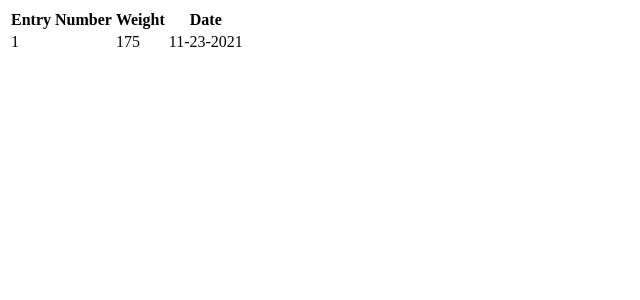
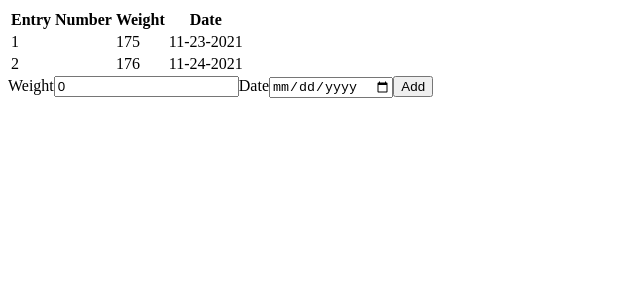
Before and after one commit to caitevanish/dcc-react-WeightTutorial, a React (Create React App) app: page / in a window 1280 px wide. Shown: the top 300 px of the page, without its empty margins (0-640 px from the left). Built offline with nearby package versions, Linux system fonts and the light colour scheme.

Commit message:
Modified the App function in App.js. Added AddEntryForm, created the AddEntryForm child variable with handleSubmit function, form handling, and a button.

```diff
--- a/src/App.js
+++ b/src/App.js
@@ -1,13 +1,22 @@
 import React, { useState } from 'react';
 import DisplayEntries from './Components/DisplayEntries/DisplayEntries'
+import AddEntryForm from './Components/AddEntry/AddEntryForm'
 
 function App() {
 
-  const[entries, setEntries] = useState([{weight: 175, date: '11-23-2021'}])
+  const[entries, setEntries] = useState([{weight: 175, date: '11-23-2021'}, {weight: 176, date: '11-24-2021'}] )
+
+  function addNewEntry(entry){
+
+    let tempEntries = [ ...entries, entry];
+
+    setEntries(tempEntries);
+  }
 
   return (
     <div>
       <DisplayEntries parentEntries={entries} />
+      <AddEntryForm AddNewEntry={addNewEntry}/>
 
     </div>
   );
--- /dev/null
+++ b/src/Components/AddEntry/AddEntryForm.jsx
@@ -0,0 +1,31 @@
+import React, { useState } from 'react';
+
+
+
+const AddEntryForm = (props) => {
+
+  const [weight, setWeight] = useState(0);
+  const [date,setDate] = useState('');
+
+  function handleSubmit(event){
+    event.preventDefault(); //prevent page from refreshing
+    let newEntry = {
+      weight: weight,
+      date: date
+    };
+    console.log(newEntry);
+    props.AddNewEntry(newEntry)
+  }
+
+  return (
+    <form onSubmit={handleSubmit}>
+      <label>Weight</label>
+      <input type="number" value={weight} onChange={(event)=> setWeight(parseFloat(event.target.value))}/>
+      <label>Date</label>
+      <input type="date" value={date} onChange={(event)=> setDate(event.target.value)}/>
+      <button type='submit'>Add</button>
+    </form>
+    );
+}
+
+export default AddEntryForm;
```
